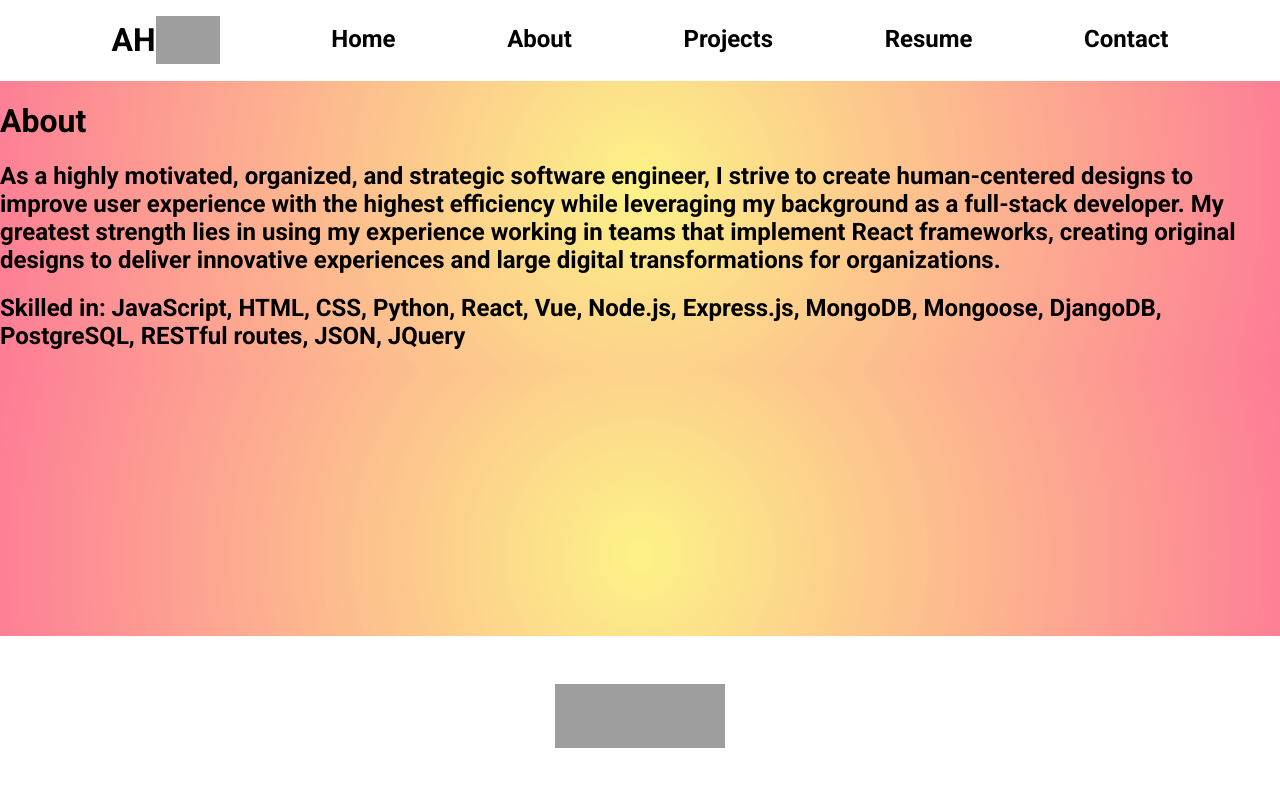
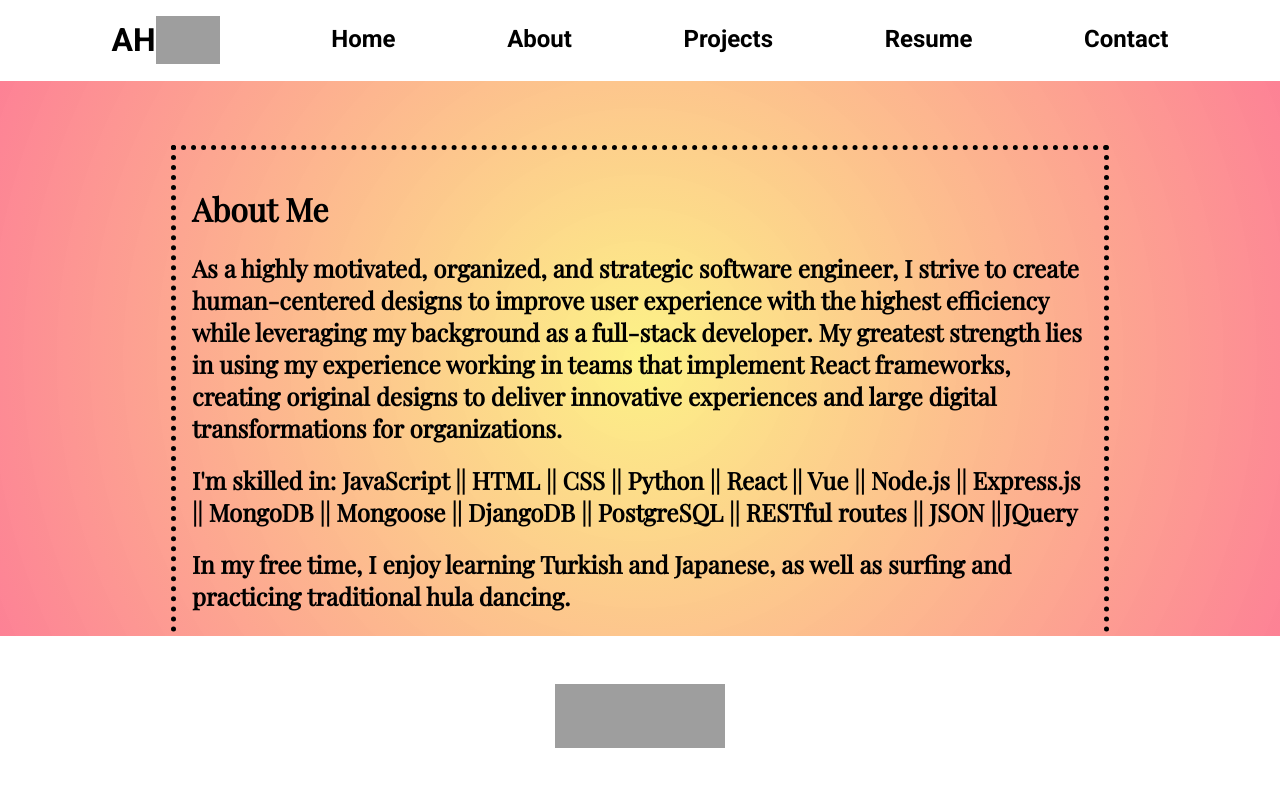
Before and after one commit to aserene/portfolio_frontend, a React (Create React App) app: page /about in a window 1280 px wide. Shown: the top 786 px of the page. Built offline with nearby package versions, Linux system fonts and the light colour scheme; grey boxes are pictures that could not be loaded.

Commit message:
added styling for about and contact page

```diff
--- a/public/index.html
+++ b/public/index.html
@@ -12,7 +12,7 @@
     <link rel="apple-touch-icon" href="%PUBLIC_URL%/logo192.png" />
     <link rel="preconnect" href="https://fonts.googleapis.com">
     <link rel="preconnect" href="https://fonts.gstatic.com" crossorigin>
-    <link href="https://fonts.googleapis.com/css2?family=Roboto:wght@400;700;900&display=swap" rel="stylesheet">
+    <link href="https://fonts.googleapis.com/css2?family=Playfair+Display&family=Roboto:wght@400;700;900&display=swap" rel="stylesheet">
     <!--
       manifest.json provides metadata used when your web app is installed on a
       user's mobile device or desktop. See https://developers.google.com/web/fundamentals/web-app-manifest/
--- a/src/index.css
+++ b/src/index.css
@@ -50,6 +50,27 @@ code {
 #name{
   font-weight: 900;
 }
+.about-me{
+  margin: 4em auto;
+  font-family: 'Playfair Display', serif;
+  padding: 1em;
+  border: 5px dotted black;
+  max-width: 70%;
+}
+.connect-card{
+  border: 5px dotted black;
+  max-width: 40%;
+  text-align: center;
+  margin: 5vh auto;
+  padding: 1em;
+}
+.connect-card a{
+  text-decoration: none;
+  color:black;
+}
+.connect-card a:hover{
+  text-decoration: underline;
+}
 .footer{
   position: fixed;
   left: 0;
--- a/src/pages/About.js
+++ b/src/pages/About.js
@@ -6,11 +6,13 @@ const About = () => {
             <div>
                 {Header()}
             </div>
-            <div>
-            <h1>About</h1>
+            <div className="about-me">
+            <h1>About Me</h1>
             <h2>As a highly motivated, organized, and strategic software engineer, I strive to create human-centered designs to improve user experience with the highest efficiency while leveraging my background as a full-stack developer. My greatest strength lies in using my experience working in teams that implement React frameworks, creating original designs to deliver innovative experiences and large digital transformations for organizations.</h2>
 
-            <h2>Skilled in: JavaScript, HTML, CSS, Python, React, Vue, Node.js, Express.js, MongoDB, Mongoose, DjangoDB, PostgreSQL, RESTful routes, JSON, JQuery</h2>
+            <h2>I'm skilled in: JavaScript || HTML ||  CSS || Python || React || Vue || Node.js || Express.js || MongoDB || Mongoose || DjangoDB || PostgreSQL || RESTful routes || JSON ||JQuery</h2>
+
+            <h2>In my free time, I enjoy learning Turkish and Japanese, as well as surfing and practicing traditional hula dancing.</h2>
             </div>
             {Footer()}
         </div>
--- a/src/pages/Contact.js
+++ b/src/pages/Contact.js
@@ -6,11 +6,9 @@ const Contact = () => {
             <div>
                 {Header()}
             </div>
-            <div>
-            <h1>Let's Connect</h1>
-            <h3><a href = "mailto: aserenehoosang@gmail.com" target="_blank" rel="noreferrer">aserenehoosang@gmail.com</a></h3>
-            <a href="https://www.linkedin.com/in/ahoosang-se/" target="_blank" rel="noreferrer noopener"><img src="../images/linkedin.png" alt="linkedin"></img></a>
-            <a href="https://github.com/aserene" target="_blank" rel="noreferrer"><img src="../images/githubicon.png" alt="githublogo"></img></a>
+            <div className="connect-card">
+                <h1 id="lets-connect">Let's Connect!</h1>
+                <h2>Reach out to discuss potential collaborations or hiring opporunities at <a href="mailto: aserenehoosang@gmail.com" target="_blank" rel="noreferrer noopener">aserenehoosang@gmail.com</a></h2>
             </div>
             {Footer()}
         </div>
```
